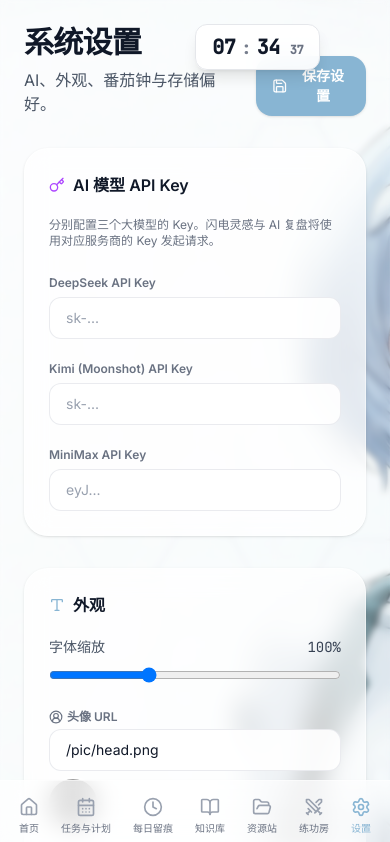
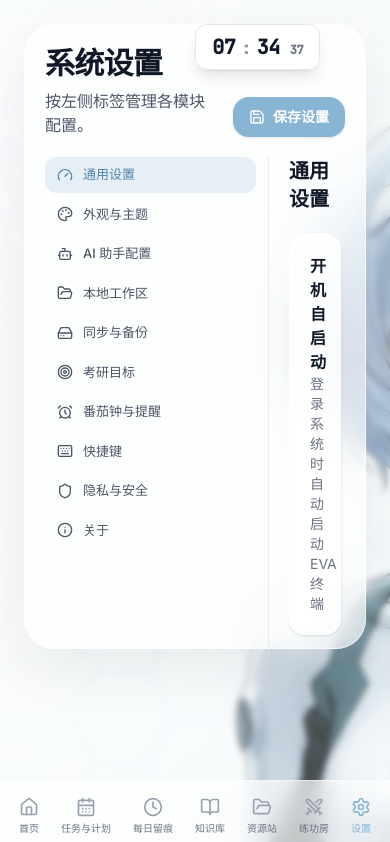
Before and after one commit to 2019xiaopeng/Digital_Garden, a React (Vite) app: page /settings in a window 390 px wide. Shown: the top 842 px of the page. Built offline with nearby package versions, Linux system fonts and the light colour scheme; grey boxes are pictures that could not be loaded.

Commit message:
style: unify title scale and refine settings frosted panel layout

```diff
--- a/src/pages/Settings.tsx
+++ b/src/pages/Settings.tsx
@@ -1,13 +1,80 @@
-import { useEffect, useState } from "react";
-import { Save, Bell, Type, UserCircle2, Sparkles, Timer, Gauge, FolderOpen, Image, Key } from "lucide-react";
+import { type ComponentType, useEffect, useState } from "react";
+import {
+  AlarmClock,
+  Bell,
+  Bot,
+  Eye,
+  EyeOff,
+  ExternalLink,
+  FolderOpen,
+  FolderSearch,
+  Gauge,
+  HardDrive,
+  Image,
+  Info,
+  Keyboard,
+  Key,
+  Palette,
+  Save,
+  Shield,
+  Target,
+  Type,
+  UserCircle2,
+} from "lucide-react";
 import { bellUrl, getSettings, updateSettings, type AppSettings } from "../lib/settings";
 import { isTauriAvailable } from "../lib/dataService";
 import { open as shellOpen } from "@tauri-apps/plugin-shell";
+import { disable, enable, isEnabled } from "@tauri-apps/plugin-autostart";
+
+type TabKey =
+  | "general"
+  | "appearance"
+  | "ai"
+  | "workspace"
+  | "sync"
+  | "exam"
+  | "pomodoro"
+  | "shortcut"
+  | "privacy"
+  | "about";
+
+type NavItem = {
+  key: TabKey;
+  label: string;
+  icon: ComponentType<{ className?: string }>;
+};
+
+const navItems: NavItem[] = [
+  { key: "general", label: "通用设置", icon: Gauge },
+  { key: "appearance", label: "外观与主题", icon: Palette },
+  { key: "ai", label: "AI 助手配置", icon: Bot },
+  { key: "workspace", label: "本地工作区", icon: FolderOpen },
+  { key: "sync", label: "同步与备份", icon: HardDrive },
+  { key: "exam", label: "考研目标", icon: Target },
+  { key: "pomodoro", label: "番茄钟与提醒", icon: AlarmClock },
+  { key: "shortcut", label: "快捷键", icon: Keyboard },
+  { key: "privacy", label: "隐私与安全", icon: Shield },
+  { key: "about", label: "关于", icon: Info },
+];
+
+const shortcutList = [
+  { keys: "Delete", desc: "删除选中的知识库文件" },
+  { keys: "F2", desc: "重命名选中的文件或文件夹" },
+  { keys: "Ctrl + 点击", desc: "多选知识库文件" },
+  { keys: "Shift + 点击", desc: "范围多选知识库文件" },
+  { keys: "Escape", desc: "关闭右键菜单 / 取消选中" },
+  { keys: "拖拽文件到文件夹", desc: "移动文件到目标目录" },
+];
 
 export function Settings() {
   const [settings, setSettings] = useState<AppSettings>(getSettings());
+  const [activeTab, setActiveTab] = useState<TabKey>("general");
   const [saved, setSaved] = useState(false);
   const [initialDocRoot, setInitialDocRoot] = useState(getSettings().docRoot);
+  const [showKeys, setShowKeys] = useState<Record<string, boolean>>({});
+  const [aiModel, setAiModel] = useState(() => localStorage.getItem("eva.ai.model") || "deepseek-v3");
+  const [autoStartEnabled, setAutoStartEnabled] = useState(false);
+  const [autoStartLoading, setAutoStartLoading] = useState(true);
 
   useEffect(() => {
     const loaded = getSettings();
@@ -15,9 +82,35 @@ export function Settings() {
     setInitialDocRoot(loaded.docRoot);
   }, []);
 
+  useEffect(() => {
+    let mounted = true;
+    const loadAutostart = async () => {
+      if (!isTauriAvailable()) {
+        if (mounted) {
+          setAutoStartEnabled(false);
+          setAutoStartLoading(false);
+        }
+        return;
+      }
+      try {
+        const enabled = await isEnabled();
+        if (mounted) setAutoStartEnabled(enabled);
+      } catch (error) {
+        console.error("[Settings] Failed to read autostart state:", error);
+      } finally {
+        if (mounted) setAutoStartLoading(false);
+      }
+    };
+    loadAutostart();
+    return () => {
+      mounted = false;
+    };
+  }, []);
+
   const save = async () => {
     updateSettings(settings);
     localStorage.setItem("eva.ai.apiKey", settings.aiApiKey);
+    localStorage.setItem("eva.ai.model", aiModel);
 
     if (isTauriAvailable() && settings.docRoot.trim() && settings.docRoot !== initialDocRoot) {
       try {
@@ -33,9 +126,22 @@ export function Settings() {
     setTimeout(() => setSaved(false), 1200);
   };
 
-  const testBell = () => {
-    const audio = new Audio(bellUrl(settings.pomodoroBell));
-    audio.play().catch(() => {});
+  const toggleAutoStart = async () => {
+    if (!isTauriAvailable() || autoStartLoading) return;
+    setAutoStartLoading(true);
+    try {
+      if (autoStartEnabled) {
+        await disable();
+        setAutoStartEnabled(false);
+      } else {
+        await enable();
+        setAutoStartEnabled(true);
+      }
+    } catch (error) {
+      console.error("[Settings] Failed to toggle autostart:", error);
+    } finally {
+      setAutoStartLoading(false);
+    }
   };
 
   const pickDocRoot = async () => {
@@ -44,7 +150,14 @@ export function Settings() {
       const { open } = await import("@tauri-apps/plugin-dialog");
       const picked = await open({ directory: true, multiple: false, title: "选择文档根目录" });
       if (picked && typeof picked === "string") {
-        setSettings({ ...settings, docRoot: picked });
+        const next = { ...settings, docRoot: picked };
+        setSettings(next);
+        updateSettings(next);
+        const { invoke } = await import("@tauri-apps/api/core");
+        await invoke("initialize_workspace_at", { rootPath: picked.trim() });
+        setInitialDocRoot(picked);
+        setSaved(true);
+        setTimeout(() => setSaved(false), 1200);
       }
     } catch (e) {
       console.warn("Directory picker failed:", e);
@@ -62,44 +175,42 @@ export function Settings() {
     }
   };
 
+  const testBell = () => {
+    const audio = new Audio(bellUrl(settings.pomodoroBell));
+    audio.play().catch(() => {});
+  };
+
+  const toggleKeyVisibility = (key: string) => setShowKeys((prev) => ({ ...prev, [key]: !prev[key] }));
+
   const inputClass = "mt-1 w-full bg-white/90 dark:bg-[#0f1826]/80 border border-gray-200/80 dark:border-[#30435c] rounded-xl px-4 py-2.5 text-sm text-gray-900 dark:text-white placeholder-gray-400 dark:placeholder-gray-500 focus:outline-none focus:ring-2 focus:ring-[#88B5D3]/25 focus:border-[#88B5D3] transition-all";
   const selectClass = "mt-1 w-full bg-white/90 dark:bg-[#0f1826]/80 border border-gray-200/80 dark:border-[#30435c] rounded-xl px-3 py-2 text-sm focus:outline-none focus:ring-2 focus:ring-[#88B5D3]/25 text-gray-900 dark:text-white";
 
-  return (
-    <div className="space-y-8 animate-in fade-in slide-in-from-bottom-4 duration-700 ease-out max-w-3xl mx-auto">
-      <header className="flex items-end justify-between gap-4">
+  /* ─── Tab: 通用设置 ─── */
+  const renderGeneral = () => (
+    <section className="space-y-5">
+      <h2 className="text-xl font-bold text-gray-900 dark:text-white">通用设置</h2>
+      <div className="glass-card rounded-2xl p-5 flex items-center justify-between gap-4">
         <div>
-          <h1 className="text-3xl font-bold tracking-tight text-gray-900 dark:text-white sm:text-4xl">系统设置</h1>
-          <p className="mt-2 text-gray-600 dark:text-gray-400">AI、外观、番茄钟与存储偏好。</p>
+          <p className="font-semibold text-gray-900 dark:text-white">开机自启动</p>
+          <p className="text-sm text-gray-500 dark:text-gray-400">登录系统时自动启动 EVA 终端</p>
         </div>
-        <button onClick={save} className="px-4 py-2.5 rounded-2xl bg-[#88B5D3] hover:bg-[#6f9fbe] text-white text-sm font-semibold flex items-center gap-2 shadow-sm transition-colors">
-          <Save className="w-4 h-4" /> 保存设置
+        <button
+          type="button"
+          onClick={toggleAutoStart}
+          disabled={!isTauriAvailable() || autoStartLoading}
+          className={`relative inline-flex h-7 w-12 items-center rounded-full transition-colors ${autoStartEnabled ? "bg-[#88B5D3]" : "bg-gray-300 dark:bg-gray-600"} ${(!isTauriAvailable() || autoStartLoading) ? "opacity-60 cursor-not-allowed" : ""}`}
+        >
+          <span className={`inline-block h-5 w-5 transform rounded-full bg-white transition-transform ${autoStartEnabled ? "translate-x-6" : "translate-x-1"}`} />
         </button>
-      </header>
-
-      {/* ─── AI 配置 ─── */}
-      <section className="glass-card rounded-3xl p-6 space-y-5">
-        <h2 className="font-semibold text-gray-900 dark:text-white flex items-center gap-2"><Key className="w-4 h-4 text-purple-500" /> AI 模型 API Key</h2>
-        <p className="text-xs text-gray-500 dark:text-gray-400">分别配置三个大模型的 Key。闪电灵感与 AI 复盘将使用对应服务商的 Key 发起请求。</p>
-        <div className="space-y-4">
-          <div>
-            <label className="text-xs font-semibold text-gray-500">DeepSeek API Key</label>
-            <input type="password" value={settings.aiApiKey} onChange={(e) => setSettings({ ...settings, aiApiKey: e.target.value })} placeholder="sk-..." className={inputClass} />
-          </div>
-          <div>
-            <label className="text-xs font-semibold text-gray-500">Kimi (Moonshot) API Key</label>
-            <input type="password" value={settings.aiKimiKey} onChange={(e) => setSettings({ ...settings, aiKimiKey: e.target.value })} placeholder="sk-..." className={inputClass} />
-          </div>
-          <div>
-            <label className="text-xs font-semibold text-gray-500">MiniMax API Key</label>
-            <input type="password" value={settings.aiMinimaxKey} onChange={(e) => setSettings({ ...settings, aiMinimaxKey: e.target.value })} placeholder="eyJ..." className={inputClass} />
-          </div>
       </div>
     </section>
+  );
 
-      {/* ─── 外观 ─── */}
-      <section className="glass-card rounded-3xl p-6 space-y-5">
-        <h2 className="font-semibold text-gray-900 dark:text-white flex items-center gap-2"><Type className="w-4 h-4 text-[#88B5D3]" /> 外观</h2>
+  /* ─── Tab: 外观与主题 ─── */
+  const renderAppearance = () => (
+    <section className="space-y-5">
+      <h2 className="text-xl font-bold text-gray-900 dark:text-white flex items-center gap-2"><Type className="w-4 h-4 text-[#88B5D3]" /> 外观与主题</h2>
+      <div className="glass-card rounded-2xl p-5 space-y-5">
         <div>
           <div className="flex items-center justify-between text-sm mb-2">
             <span className="text-gray-600 dark:text-gray-400">字体缩放</span>
@@ -119,7 +230,6 @@ export function Settings() {
             {settings.backgroundUrl && <div className="mt-2 w-full h-16 rounded-xl overflow-hidden"><img src={settings.backgroundUrl} alt="背景预览" className="w-full h-full object-cover" referrerPolicy="no-referrer" /></div>}
           </div>
         </div>
-        <div className="grid grid-cols-2 gap-4">
         <div>
           <label className="text-xs font-semibold text-gray-500">动画强度</label>
           <select value={settings.animationLevel} onChange={(e) => setSettings({ ...settings, animationLevel: e.target.value as AppSettings["animationLevel"] })} className={selectClass}>
@@ -127,17 +237,103 @@ export function Settings() {
             <option value="reduced">减少动画</option>
           </select>
         </div>
+      </div>
+    </section>
+  );
+
+  /* ─── Tab: AI 助手配置 ─── */
+  const renderAiConfig = () => {
+    const apiKeys: { label: string; field: keyof AppSettings; placeholder: string }[] = [
+      { label: "DeepSeek API Key", field: "aiApiKey", placeholder: "sk-..." },
+      { label: "Kimi (Moonshot) API Key", field: "aiKimiKey", placeholder: "sk-..." },
+      { label: "MiniMax API Key", field: "aiMinimaxKey", placeholder: "eyJ..." },
+    ];
+    return (
+      <section className="space-y-5">
+        <h2 className="text-xl font-bold text-gray-900 dark:text-white flex items-center gap-2"><Key className="w-4 h-4 text-purple-500" /> AI 助手配置</h2>
+        <p className="text-xs text-gray-500 dark:text-gray-400">分别配置三个大模型的 Key。闪电灵感与 AI 复盘将使用对应服务商的 Key 发起请求。</p>
+        <div className="glass-card rounded-2xl p-5 space-y-5">
+          {apiKeys.map(({ label, field, placeholder }) => (
+            <div key={field}>
+              <label className="text-sm font-semibold text-gray-700 dark:text-gray-200">{label}</label>
+              <div className="mt-1.5 flex gap-2">
+                <input
+                  type={showKeys[field] ? "text" : "password"}
+                  value={(settings as unknown as Record<string, string>)[field]}
+                  onChange={(e) => setSettings({ ...settings, [field]: e.target.value })}
+                  placeholder={placeholder}
+                  className={inputClass + " flex-1"}
+                />
+                <button
+                  type="button"
+                  onClick={() => toggleKeyVisibility(field)}
+                  className="px-3 py-2 rounded-xl border border-gray-200/80 dark:border-[#30435c] text-gray-500 dark:text-gray-400 hover:bg-gray-100 dark:hover:bg-[#1b2a41] text-sm transition-colors"
+                >
+                  {showKeys[field] ? <EyeOff className="w-4 h-4" /> : <Eye className="w-4 h-4" />}
+                </button>
+              </div>
+            </div>
+          ))}
+          <p className="text-xs text-gray-400 dark:text-gray-500">密钥将安全存储在本地，不会上传至任何服务器。</p>
+        </div>
+        <div className="glass-card rounded-2xl p-5">
+          <label className="text-xs font-semibold text-gray-500">默认模型选择</label>
+          <select value={aiModel} onChange={(e) => setAiModel(e.target.value)} className={selectClass}>
+            <option value="deepseek-v3">DeepSeek-V3（推荐）</option>
+            <option value="deepseek-r1">DeepSeek-R1</option>
+          </select>
+        </div>
+      </section>
+    );
+  };
+
+  /* ─── Tab: 本地工作区 ─── */
+  const renderWorkspace = () => (
+    <section className="space-y-5">
+      <h2 className="text-xl font-bold text-gray-900 dark:text-white flex items-center gap-2"><FolderOpen className="w-4 h-4 text-emerald-500" /> 本地工作区</h2>
+      <div className="glass-card rounded-2xl p-5 space-y-4">
+        <div>
+          <label className="text-xs font-semibold text-gray-500">文档根目录</label>
+          <div className="mt-1.5 flex items-center gap-2 rounded-xl border border-gray-200/80 dark:border-[#30435c] bg-gray-50 dark:bg-[#0f1826]/60 px-4 py-2.5">
+            <FolderOpen className="w-4 h-4 text-gray-400 flex-shrink-0" />
+            <span className="flex-1 text-sm text-gray-900 dark:text-white truncate">{settings.docRoot || "未设置"}</span>
+          </div>
+        </div>
+        <div className="flex flex-wrap gap-3">
+          {isTauriAvailable() && (
+            <button onClick={pickDocRoot} className="inline-flex items-center gap-2 px-4 py-2.5 rounded-xl bg-[#88B5D3] hover:bg-[#6f9fbe] text-white text-sm font-semibold shadow-sm transition-colors">
+              <FolderSearch className="w-4 h-4" /> 更改根目录
+            </button>
+          )}
+          {isTauriAvailable() && (
+            <button onClick={openLocalDataDir} className="inline-flex items-center gap-2 px-4 py-2.5 rounded-xl border border-emerald-300/60 text-emerald-600 dark:text-emerald-300 hover:bg-emerald-500/10 text-sm font-semibold transition-colors">
+              <ExternalLink className="w-4 h-4" /> 在资源管理器中打开
+            </button>
+          )}
+        </div>
+      </div>
+      <div className="glass-card rounded-2xl p-5">
+        <p className="font-medium text-sm text-gray-700 dark:text-gray-300 mb-2">目录规划</p>
+        <div className="text-sm text-gray-500 dark:text-gray-400 space-y-1">
+          <p>留痕 MD → <code className="text-xs bg-gray-200 dark:bg-gray-800 px-1.5 py-0.5 rounded">{settings.docRoot}/Logs/</code></p>
+          <p>知识库 → <code className="text-xs bg-gray-200 dark:bg-gray-800 px-1.5 py-0.5 rounded">{settings.docRoot}/Notes/</code></p>
+          <p>资源文件 → <code className="text-xs bg-gray-200 dark:bg-gray-800 px-1.5 py-0.5 rounded">{settings.docRoot}/Resources/</code></p>
+          <p>数据库 → <code className="text-xs bg-gray-200 dark:bg-gray-800 px-1.5 py-0.5 rounded">{settings.docRoot}/Database/eva.db</code></p>
+        </div>
+      </div>
+    </section>
+  );
+
+  /* ─── Tab: 番茄钟与提醒 ─── */
+  const renderPomodoro = () => (
+    <section className="space-y-5">
+      <h2 className="text-xl font-bold text-gray-900 dark:text-white flex items-center gap-2"><Bell className="w-4 h-4 text-amber-500" /> 番茄钟与提醒</h2>
+      <div className="glass-card rounded-2xl p-5 space-y-5">
+        <div className="grid grid-cols-2 gap-4">
           <div>
             <label className="text-xs font-semibold text-gray-500">默认番茄分钟</label>
             <input type="number" min={5} max={90} value={settings.defaultPomodoroMinutes} onChange={(e) => setSettings({ ...settings, defaultPomodoroMinutes: Number(e.target.value || 25) })} className={selectClass} />
           </div>
-        </div>
-      </section>
-
-      {/* ─── 番茄钟 ─── */}
-      <section className="glass-card rounded-3xl p-6 space-y-5">
-        <h2 className="font-semibold text-gray-900 dark:text-white flex items-center gap-2"><Bell className="w-4 h-4 text-amber-500" /> 番茄钟</h2>
-        <div className="grid grid-cols-2 gap-4">
           <div>
             <label className="text-xs font-semibold text-gray-500">结束铃声</label>
             <select value={settings.pomodoroBell} onChange={(e) => setSettings({ ...settings, pomodoroBell: e.target.value as AppSettings["pomodoroBell"] })} className={selectClass}>
@@ -146,50 +342,117 @@ export function Settings() {
               <option value="digital">Digital</option>
             </select>
           </div>
-          <div className="flex items-end">
-            <button onClick={testBell} className="w-full py-2 rounded-xl border border-amber-300/40 text-amber-600 dark:text-amber-300 hover:bg-amber-500/10 text-sm font-semibold transition-colors">试听铃声</button>
+        </div>
+        <div className="flex items-center gap-3">
+          <button onClick={testBell} className="px-4 py-2 rounded-xl border border-amber-300/40 text-amber-600 dark:text-amber-300 hover:bg-amber-500/10 text-sm font-semibold transition-colors">试听铃声</button>
+        </div>
+        <label className="flex items-center gap-3 text-sm text-gray-700 dark:text-gray-300">
+          <input type="checkbox" checked={settings.autoFullscreenPomodoro} onChange={(e) => setSettings({ ...settings, autoFullscreenPomodoro: e.target.checked })} className="rounded" />
+          开始番茄钟后自动进入全屏沉浸模式
+        </label>
+      </div>
+    </section>
+  );
+
+  /* ─── Tab: 快捷键 ─── */
+  const renderShortcuts = () => (
+    <section className="space-y-5">
+      <h2 className="text-xl font-bold text-gray-900 dark:text-white flex items-center gap-2"><Keyboard className="w-4 h-4 text-violet-500" /> 快捷键</h2>
+      <div className="glass-card rounded-2xl p-5">
+        <div className="divide-y divide-gray-200/60 dark:divide-[#2a3b52]">
+          {shortcutList.map((s, i) => (
+            <div key={i} className="flex items-center justify-between py-3 first:pt-0 last:pb-0">
+              <span className="text-sm text-gray-700 dark:text-gray-300">{s.desc}</span>
+              <kbd className="text-xs font-mono bg-gray-100 dark:bg-[#1b2a41] border border-gray-200 dark:border-[#30435c] rounded-lg px-2.5 py-1 text-gray-600 dark:text-gray-300">{s.keys}</kbd>
+            </div>
+          ))}
         </div>
       </div>
-        <label className="flex items-center gap-3 text-sm text-gray-700 dark:text-gray-300">
-          <input type="checkbox" checked={settings.autoFullscreenPomodoro} onChange={(e) => setSettings({ ...settings, autoFullscreenPomodoro: e.target.checked })} />
-          开始番茄钟后自动进入全屏沉浸模式
-        </label>
     </section>
+  );
 
-      {/* ─── 存储 ─── */}
-      <section className="glass-card rounded-3xl p-6 space-y-4">
-        <h2 className="font-semibold text-gray-900 dark:text-white flex items-center gap-2"><FolderOpen className="w-4 h-4 text-emerald-500" /> 文档存储</h2>
-        <div>
-          <label className="text-xs font-semibold text-gray-500">文档根目录</label>
-          <div className="flex gap-2 mt-1">
-            <input value={settings.docRoot} onChange={(e) => setSettings({ ...settings, docRoot: e.target.value })} placeholder="~/Documents/EVA_Knowledge_Base" className={inputClass + " flex-1"} />
-            {isTauriAvailable() && (
-              <button onClick={pickDocRoot} className="px-4 py-2 rounded-xl border border-[#88B5D3]/40 text-[#88B5D3] hover:bg-[#88B5D3]/10 text-sm font-semibold whitespace-nowrap transition-colors">浏览…</button>
-            )}
-          </div>
-        </div>
-        {isTauriAvailable() && (
-          <button
-            onClick={openLocalDataDir}
-            className="px-4 py-2 rounded-xl border border-emerald-300/40 text-emerald-600 dark:text-emerald-300 hover:bg-emerald-500/10 text-sm font-semibold transition-colors"
-          >
-            打开本地数据目录
-          </button>
-        )}
-        <div className="text-sm text-gray-500 dark:text-gray-400 space-y-1 bg-gray-50 dark:bg-gray-900/40 rounded-xl p-4">
-          <p className="font-medium text-gray-700 dark:text-gray-300 mb-1">目录规划</p>
-          <p>留痕 MD → <code className="text-xs bg-gray-200 dark:bg-gray-800 px-1.5 py-0.5 rounded">{settings.docRoot}/Logs/</code></p>
-          <p>知识库 → <code className="text-xs bg-gray-200 dark:bg-gray-800 px-1.5 py-0.5 rounded">{settings.docRoot}/Notes/</code></p>
-          <p>资源文件 → <code className="text-xs bg-gray-200 dark:bg-gray-800 px-1.5 py-0.5 rounded">{settings.docRoot}/Resources/</code></p>
-          <p>数据库 → <code className="text-xs bg-gray-200 dark:bg-gray-800 px-1.5 py-0.5 rounded">{settings.docRoot}/Database/eva.db</code></p>
+  const renderPlaceholder = (title: string, desc: string) => (
+    <section className="space-y-5">
+      <h2 className="text-xl font-bold text-gray-900 dark:text-white">{title}</h2>
+      <div className="glass-card rounded-2xl p-5">
+        <p className="text-sm text-gray-500 dark:text-gray-400">{desc}</p>
       </div>
     </section>
+  );
 
-      {/* ─── 关于 ─── */}
-      <section className="glass-card rounded-3xl p-6">
-        <h2 className="font-semibold text-gray-900 dark:text-white flex items-center gap-2"><Gauge className="w-4 h-4 text-gray-400" /> 关于</h2>
-        <p className="text-sm text-gray-500 mt-2">EVA-00 考研辅助终端 · {new Date().getFullYear()}</p>
-        <p className="text-xs text-gray-400 mt-1">控制台中的 <code className="text-xs">RedrawEventsCleared / MainEventsCleared</code> 警告属于 Tauri 窗口事件循环内部日志，不影响功能。</p>
+  const renderTabContent = () => {
+    switch (activeTab) {
+      case "general":
+        return renderGeneral();
+      case "appearance":
+        return renderAppearance();
+      case "ai":
+        return renderAiConfig();
+      case "workspace":
+        return renderWorkspace();
+      case "sync":
+        return renderPlaceholder("同步与备份", "云端同步和本地备份策略将在此处配置。");
+      case "exam":
+        return renderPlaceholder("考研目标", "阶段目标、计划里程碑与复盘模板将在此处配置。");
+      case "pomodoro":
+        return renderPomodoro();
+      case "shortcut":
+        return renderShortcuts();
+      case "privacy":
+        return renderPlaceholder("隐私与安全", "本地加密、密钥管理与权限策略将在此处配置。");
+      case "about":
+        return (
+          <section className="space-y-5">
+            <h2 className="text-xl font-bold text-gray-900 dark:text-white flex items-center gap-2"><Gauge className="w-4 h-4 text-gray-400" /> 关于</h2>
+            <div className="glass-card rounded-2xl p-5 space-y-2">
+              <p className="text-sm text-gray-500">EVA-00 考研辅助终端 · {new Date().getFullYear()}</p>
+              <p className="text-xs text-gray-400">控制台中的 <code className="text-xs">RedrawEventsCleared / MainEventsCleared</code> 警告属于 Tauri 窗口事件循环内部日志，不影响功能。</p>
+            </div>
+          </section>
+        );
+      default:
+        return null;
+    }
+  };
+
+  return (
+    <div className="animate-in fade-in slide-in-from-bottom-4 duration-700 ease-out">
+      <section className="rounded-[30px] border border-white/65 dark:border-[#2b3c53]/90 bg-white/58 dark:bg-[#0f1828]/58 backdrop-blur-xl shadow-[0_18px_55px_rgba(15,23,42,0.08)] dark:shadow-[0_18px_55px_rgba(2,8,23,0.5)] p-5 md:p-6 h-[74vh] min-h-[560px]">
+        <header className="flex items-end justify-between gap-4 mb-5">
+          <div>
+            <h1 className="text-3xl font-bold tracking-tight text-gray-900 dark:text-white sm:text-4xl">系统设置</h1>
+            <p className="mt-2 text-gray-600 dark:text-gray-400">按左侧标签管理各模块配置。</p>
+          </div>
+          <button onClick={save} className="px-4 py-2.5 rounded-2xl bg-[#88B5D3] hover:bg-[#6f9fbe] text-white text-sm font-semibold flex items-center gap-2 shadow-sm transition-colors flex-shrink-0">
+            <Save className="w-4 h-4" /> 保存设置
+          </button>
+        </header>
+
+        <div className="flex gap-5 h-[calc(100%-5.25rem)] min-h-0">
+          <aside className="w-56 flex-shrink-0 border-r border-gray-200/75 dark:border-[#2a3b52] pr-3 overflow-y-auto">
+            <nav className="space-y-1">
+              {navItems.map((item) => {
+                const Icon = item.icon;
+                const active = activeTab === item.key;
+                return (
+                  <button
+                    key={item.key}
+                    type="button"
+                    onClick={() => setActiveTab(item.key)}
+                    className={`w-full flex items-center gap-2.5 px-3 py-2 rounded-xl text-[13px] font-medium text-left transition-colors ${active ? "bg-[#88B5D3]/20 text-[#4f85ab] dark:text-[#9fc4df]" : "text-gray-600 dark:text-gray-300 hover:bg-gray-100/80 dark:hover:bg-[#1b2a41]"}`}
+                  >
+                    <Icon className="w-4 h-4 flex-shrink-0" />
+                    {item.label}
+                  </button>
+                );
+              })}
+            </nav>
+          </aside>
+
+          <main className="flex-1 min-w-0 overflow-y-auto pr-1">
+            {renderTabContent()}
+          </main>
+        </div>
       </section>
 
       {saved && <div className="fixed bottom-8 right-8 px-4 py-2 rounded-xl bg-emerald-500 text-white text-sm font-semibold shadow-lg animate-in fade-in slide-in-from-bottom-4 duration-300">设置已保存</div>}
```
Also changed, not shown: src/pages/Notes.tsx (+4 -4 lines). Lines whose indentation alone changed are shown as unchanged.
